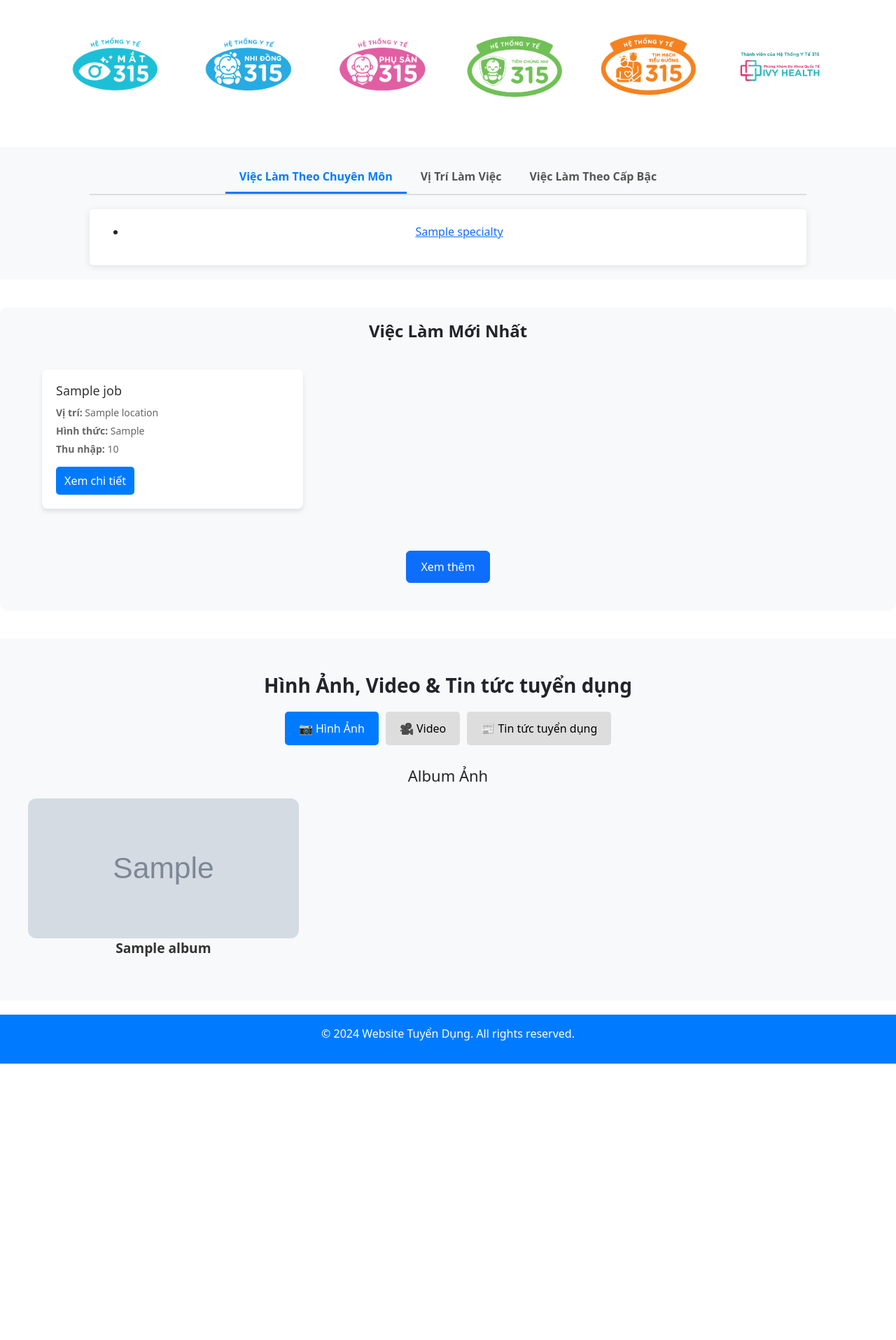
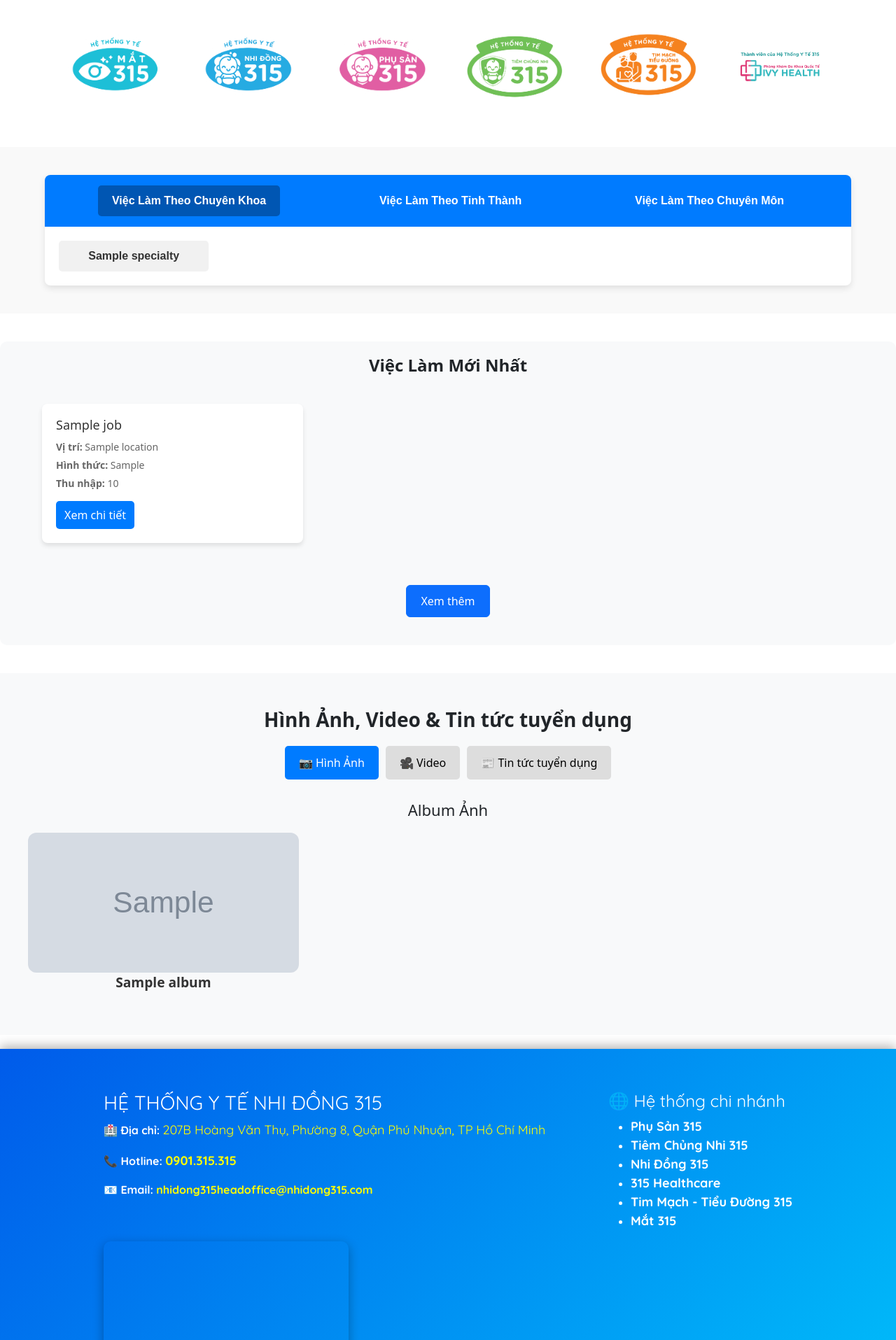
Before and after one commit to trieuvuong262/recruitment_project, a Django app: template home/templates/home/home.html in a window 1280 px wide. Shown: the part 2507-4422 px from the top of the page at 70% size. Before the commit the page ends 4027 px from the top, so only its background shows below. Run offline with Django 5.2, Linux system fonts and the light colour scheme; tables that the repository leaves empty hold one stand-in row (values such as "Sample post"); the template is opened without the code that fills it: values that come from a table or form of the project are taken from there, most other values are stand-ins (such as "Sample title", 1, 10 or a date in 2020); grey boxes marked "Sample" are stand-in pictures; data that the repository does not hold is empty; some libraries are stand-ins or nearby versions; grey boxes are pictures that could not be loaded.

Commit message:
Initial commit

```diff
--- /dev/null
+++ b/home/static/css/footer.css
@@ -0,0 +1,118 @@
+footer {
+    background: linear-gradient(135deg, #005bea, #00c6fb);
+    color: white;
+    padding: 40px 0;
+    text-align: center;
+    font-family: 'Quicksand', sans-serif;
+    box-shadow: 0px -4px 15px rgba(0, 0, 0, 0.3);
+    position: relative;
+    overflow: visible;
+}
+
+/* Hiệu ứng ánh sáng chạy ngang */
+footer::before {
+    content: "";
+    position: fixed; /* Đặt vị trí cố định */
+    top: 0;
+    left: -100%;
+    width: 100%;
+    height: 100%;
+    background: rgba(255, 255, 255, 0.1);
+    transform: skewX(-30deg);
+    animation: shine 5s infinite linear;
+    pointer-events: none; /* Ngăn không cho nó tương tác với chuột */
+    z-index: -1; /* Đảm bảo nó không che khuất nội dung */
+}
+
+
+.footer-container {
+    display: flex;
+    justify-content: space-between;
+    align-items: flex-start;
+    flex-wrap: wrap;
+    max-width: 80%;
+    margin: auto;
+    padding: 20px;
+    text-align: left;
+}
+
+
+
+@keyframes fadeInUp {
+    0% { opacity: 0; transform: translateY(50px); }
+    100% { opacity: 1; transform: translateY(0); }
+}
+
+/* Chỉnh phần mạng xã hội đẹp hơn */
+
+
+.footer-social:hover {
+    transform: scale(1.05);
+}
+
+/* Hiệu ứng hover cho link */
+.footer-links ul li a {
+    color: white;
+    text-decoration: none;
+    font-weight: bold;
+    font-size: 18px;
+    transition: all 0.3s ease-in-out;
+    display: flex;
+    align-items: center;
+}
+
+.footer-links ul li a:hover {
+    color: yellow;
+    transform: scale(1.1) rotate(2deg);
+    text-shadow: 0px 0px 10px rgba(255, 255, 0, 0.8);
+}
+
+/* Căn chỉnh và hiệu ứng iframe */
+.footer-social iframe {
+    width:350px;   /* Kích thước chiều rộng của iframe (biểu tượng xã hội) */
+    height: 350px;  /* Kích thước chiều cao của iframe */
+    display: block;
+    border-radius: 10px;
+    box-shadow: 0px 5px 15px rgba(0, 0, 0, 0.3);
+    transition: transform 0.3s ease-in-out;
+}
+
+.footer-social iframe:hover {
+    transform: scale(1.1);
+}
+.footer-address {
+    color: yellow;  /* Màu sắc cho địa chỉ */
+    font-size: 14px;
+    line-height: 1.6;
+    font-size: 18px;
+
+  }
+
+  /* Định dạng cho số điện thoại */
+  .footer-phone {
+    color: yellow;  /* Màu cho số điện thoại */
+    font-weight: bold;
+    text-decoration: none;
+    font-size: 18px;
+
+  }
+
+  .footer-phone:hover {
+    text-decoration: underline;
+  }
+
+  /* Định dạng cho email */
+  .footer-email {
+    color: yellow;  /* Màu cho email */
+    font-weight: bold;
+    text-decoration: none;
+  }
+
+  .footer-email:hover {
+    text-decoration: underline;
+  }
+  .footer-iframe-container iframe {
+    width: 100%; /* Đảm bảo iframe chiếm toàn bộ chiều rộng */
+    height: 750px; /* Chiều cao của iframe là 1000px */
+    box-shadow: 0px 5px 15px rgba(0, 0, 0, 0.3); /* Thêm hiệu ứng bóng đổ */
+}
--- a/home/static/css/job.css
+++ b/home/static/css/job.css
@@ -65,58 +65,87 @@
 
 
 /* ------------------------------------------------------------*/
+/* Tổng thể phần lọc việc làm */
 .job-home-filter-section {
-    background-color: #f8f9fa;
-    padding: 20px 0;
+    padding: 40px 0;
+    background-color: #f9f9f9;
+    font-family: Arial, sans-serif;
 }
 
+/* Container chính */
 .job-home-filter-container {
-    width: 80%;
+    max-width: 90%;
     margin: auto;
-    text-align: center;
+    background: #fff;
+    border-radius: 8px;
+    box-shadow: 0 4px 10px rgba(0, 0, 0, 0.1);
+    overflow: hidden;
 }
 
+/* Tabs danh mục */
 .job-home-filter-tabs {
     display: flex;
-    justify-content: center;
+    background: #007bff;
+    padding: 15px;
+    justify-content: space-around;
     list-style: none;
-    padding: 0;
-    margin-bottom: 20px;
-    border-bottom: 2px solid #ddd;
+    margin: 0;
 }
 
 .job-home-filter-tab {
+    color: white;
+    font-size: 16px;
+    font-weight: bold;
+    cursor: pointer;
     padding: 10px 20px;
-    cursor: pointer;
-    font-weight: bold;
-    color: #555;
-    transition: all 0.3s ease;
-    border-bottom: 3px solid transparent;
+    border-radius: 5px;
+    transition: background 0.3s;
 }
 
 .job-home-filter-tab:hover,
 .job-home-filter-tab.active {
-    color: #007bff;
-    border-bottom: 3px solid #007bff;
+    background: #0056b3;
 }
 
+/* Nội dung tab */
 .job-home-filter-content {
     padding: 20px;
-    background-color: white;
-    border-radius: 5px;
-    box-shadow: 0 2px 10px rgba(0, 0, 0, 0.1);
 }
 
+/* Ẩn tab khi không active */
 .job-home-filter-tab-content {
     display: none;
-    animation: fadeIn 0.3s ease-in-out;
 }
 
 .job-home-filter-tab-content.active {
     display: block;
 }
 
-@keyframes fadeIn {
-    from { opacity: 0; transform: translateY(10px); }
-    to { opacity: 1; transform: translateY(0); }
+/* Chia danh sách thành 5 cột */
+.job-home-filter-tab-content ul {
+    display: grid;
+    grid-template-columns: repeat(5, 1fr); /* Chia thành 5 cột */
+    gap: 10px;
+    list-style: none;
+    padding: 0;
+    margin: 0;
 }
+
+.job-home-filter-tab-content ul li {
+    background: #f1f1f1;
+    padding: 10px;
+    border-radius: 5px;
+    text-align: center;
+    transition: background 0.3s;
+}
+
+.job-home-filter-tab-content ul li:hover {
+    background: #e0e0e0;
+}
+
+.job-home-filter-tab-content ul li a {
+    text-decoration: none;
+    color: #333;
+    font-weight: bold;
+    display: block;
+}
--- a/home/static/css/style.css
+++ b/home/static/css/style.css
@@ -4,6 +4,8 @@
     margin: 0;
     display: flex;
     flex-direction: column;
+
+    font-family: 'Quicksand', sans-serif;
 }
 .ck-content {
     color: #000000 !important;  /* Chữ mặc định màu đen */
@@ -13,11 +15,7 @@
     flex-grow: 1;
 }
 
-footer {
-    background: #f8f9fa;
-    padding: 20px;
-    text-align: center;
-}
+
 .container {
     width: 80%;
     margin: auto;
--- a/home/static/js/gallery.js
+++ b/home/static/js/gallery.js
@@ -1,4 +1,5 @@
 document.addEventListener("DOMContentLoaded", function () {
+    // Slider Swiper
     document.querySelectorAll(".album-slider").forEach((slider) => {
         new Swiper(slider, {
             loop: true,
@@ -12,21 +13,22 @@
             },
         });
     });
+
+    // Mở các tab gallery
+    window.openGalleryTab = function(tabName) {
+        document.querySelectorAll('.gallery-tab-content').forEach((tab) => {
+            tab.style.display = 'none';
         });
-function openGalleryTab(tabName) {
-    document.querySelectorAll('.gallery-tab-content').forEach((tab) => {
-        tab.style.display = 'none'
-    })
-    document.getElementById(tabName).style.display = 'block'
+        document.getElementById(tabName).style.display = 'block';
 
         document.querySelectorAll('.gallery-tab-btn').forEach((btn) => {
-        btn.classList.remove('active')
-    })
-    event.currentTarget.classList.add('active')
-}
-// document.getElementById('gallery-images').style.display = 'block'
+            btn.classList.remove('active');
+        });
+        event.currentTarget.classList.add('active');
+    };
 
-function openVideoLightbox(videoUrl) {
+    // Mở video trong lightbox
+    window.openVideoLightbox = function(videoUrl) {
         let lightbox = document.getElementById('video-lightbox');
         let lightboxVideo = document.getElementById('lightbox-video');
 
@@ -40,12 +42,14 @@
             }
             lightboxVideo.src = videoUrl + "?autoplay=1";
         }, 100);
-}
+    };
 
-function closeVideoLightbox() {
+    // Đóng lightbox video
+    window.closeVideoLightbox = function() {
         let lightbox = document.getElementById('video-lightbox');
         let lightboxVideo = document.getElementById('lightbox-video');
 
         lightbox.style.display = "none";
-    setTimeout(() => { lightboxVideo.src = ""; }, 100); // Đợi 300ms rồi reset URL để dừng video
-}
+        setTimeout(() => { lightboxVideo.src = ""; }, 100); // Đợi 100ms rồi reset URL để dừng video
+    };
+});
--- a/home/static/js/job-home-filter.js
+++ b/home/static/js/job-home-filter.js
@@ -0,0 +1,18 @@
+document.addEventListener("DOMContentLoaded", function () {
+    const tabs = document.querySelectorAll(".job-home-filter-tab");
+    const contents = document.querySelectorAll(".job-home-filter-tab-content");
+
+    tabs.forEach(tab => {
+        tab.addEventListener("click", function () {
+            tabs.forEach(t => t.classList.remove("active"));
+            contents.forEach(c => c.classList.remove("active"));
+
+            this.classList.add("active");
+            document.getElementById(this.dataset.tab).classList.add("active");
+
+        });
+
+    });
+
+
+});
--- a/home/templates/home/base.html
+++ b/home/templates/home/base.html
@@ -5,6 +5,7 @@
   <link rel="stylesheet" href="{% static 'css/banner.css' %}" />
   <link rel="stylesheet" href="{% static 'css/job.css' %}" />
   <link rel="stylesheet" href="{% static 'css/job_list.css' %}" />
+  <link rel="stylesheet" href="{% static 'css/footer.css' %}" type="text/css" />
 
   <link rel="stylesheet" href="{% static 'css/job_detail.css' %}" />
   <link rel="stylesheet" href="{% static 'css/apply.css' %}" />
@@ -13,15 +14,13 @@
   <link rel="stylesheet" href="{% static 'css/introduce.css' %}" />
   <link rel="stylesheet" href="{% static 'css/menubar.css' %}" type="text/css" />
   <link rel="stylesheet" href="{% static 'css/news.css' %}" />
-  <link rel="stylesheet" href="https://cdn.jsdelivr.net/npm/swiper@9/swiper-bundle.min.css">
-
+  <link rel="stylesheet" href="https://cdn.jsdelivr.net/npm/swiper@9/swiper-bundle.min.css" />
 {% endblock %}
 {% block js %}
-<script src="https://cdn.jsdelivr.net/npm/swiper@9/swiper-bundle.min.js"></script>
+  <script src="https://cdn.jsdelivr.net/npm/swiper@9/swiper-bundle.min.js"></script>
   <script src="{% static 'js/gallery.js' %}" defer></script>
   <script src="{% static 'js/apply.js' %}" defer></script>
   <script src="{% static 'js/job-home-filter.js' %}" defer></script>
-
 
   <link href="https://fonts.googleapis.com/css2?family=Cabin&family=Quicksand:wght@400;700&display=swap" rel="stylesheet" />
   <link href="https://cdn.jsdelivr.net/npm/bootstrap@5.3.3/dist/css/bootstrap.min.css" rel="stylesheet" />
@@ -81,10 +80,62 @@
 
       {% endblock %}
     </main>
-    <footer>
-      <div class="container">
-        <p>© 2024 Website Tuyển Dụng. All rights reserved.</p>
+  </body>
+  <footer>
+    <div class="footer-container">
+      <div class="footer-content">
+        <h3>HỆ THỐNG Y TẾ NHI ĐỒNG 315</h3>
+        <p>
+          <strong>🏥 Địa chỉ:</strong>
+          <span class="footer-address">207B Hoàng Văn Thụ, Phường 8, Quận Phú Nhuận, TP Hồ Chí Minh</span>
+        </p>
+        <p>
+          <strong>📞 Hotline:</strong>
+          <a href="tel:0901315315" class="footer-phone">0901.315.315</a>
+        </p>
+        <p>
+          <strong>📧 Email:</strong>
+          <a href="mailto:nhidong315headoffice@nhidong315.com" class="footer-email">nhidong315headoffice@nhidong315.com</a>
+        </p>
       </div>
-    </footer>
-  </body>
+      <div class="footer-links">
+        <h4>🌐 Hệ thống chi nhánh</h4>
+        <ul>
+          <li><a href="https://www.phusan315.com/" target="_blank">Phụ Sản 315</a></li>
+          <li><a href="https://www.tiemchungnhi315.com/" target="_blank">Tiêm Chủng Nhi 315</a></li>
+          <li><a href="https://www.nhidong315.com/" target="_blank">Nhi Đồng 315</a></li>
+          <li><a href="https://315healthcare.com/" target="_blank">315 Healthcare</a></li>
+          <li><a href="https://www.timmachtieuduong315.com/" target="_blank">Tim Mạch - Tiểu Đường 315</a></li>
+          <li><a href="https://www.mat315.com/" target="_blank">Mắt 315</a></li>
+        </ul>
+      </div>
+      <div class="footer-social"></div>  <!-- Thêm phần tử này để chứa iframe -->
+      <script>
+        document.addEventListener("DOMContentLoaded", function () {
+          try {
+            var iframe = document.createElement("iframe");
+            iframe.src = "https://www.facebook.com/plugins/page.php?href=https://www.facebook.com/tuyendungnhidong315&tabs=timeline&width=400&height=400&small_header=false&adapt_container_width=true&hide_cover=false&show_facepile=true&appId";
+            iframe.width = "350";
+            iframe.height = "350";
+            iframe.style = "border:none;overflow:hidden;border-radius:10px;box-shadow: 0px 5px 15px rgba(0, 0, 0, 0.3);";
+            iframe.scrolling = "no";
+            iframe.frameborder = "0";
+            iframe.allowfullscreen = "true";
+            iframe.allow = "autoplay; clipboard-write; encrypted-media; picture-in-picture; web-share";
+
+            if (iframe) {
+              document.querySelector(".footer-social").appendChild(iframe);  // Thêm iframe vào footer
+            }
+          } catch (error) {
+            console.error("Không thể tạo hoặc hiển thị iframe:", error);
+          }
+        });
+      </script>
+
+    </div>
+
+  </footer>
+  <div class="footer-iframe-container" style="margin-top: 10px;">
+    <iframe src="https://map-medical-315.vercel.app/" ></iframe>
+  </div>
 </html>
--- a/home/templates/home/home.html
+++ b/home/templates/home/home.html
@@ -107,9 +107,9 @@
   <section class="job-home-filter-section">
     <div class="job-home-filter-container">
         <ul class="job-home-filter-tabs">
-            <li class="job-home-filter-tab active" data-tab="job-home-filter-specialty">Việc Làm Theo Chuyên Môn</li>
-            <li class="job-home-filter-tab" data-tab="job-home-filter-location">Vị Trí Làm Việc</li>
-            <li class="job-home-filter-tab" data-tab="job-home-filter-level">Việc Làm Theo Cấp Bậc</li>
+            <li class="job-home-filter-tab active" data-tab="job-home-filter-specialty">Việc Làm Theo Chuyên Khoa</li>
+            <li class="job-home-filter-tab" data-tab="job-home-filter-location">Việc Làm Theo Tỉnh Thành</li>
+            <li class="job-home-filter-tab" data-tab="job-home-filter-expertise">Việc Làm Theo Chuyên Môn</li>
         </ul>
         <div class="job-home-filter-content">
             <!-- Tab: Việc Làm Theo Chuyên Môn -->
@@ -131,10 +131,10 @@
             </div>
 
             <!-- Tab: Việc Làm Theo Cấp Bậc -->
-            <div id="job-home-filter-level" class="job-home-filter-tab-content">
+            <div id="job-home-filter-expertise" class="job-home-filter-tab-content">
                 <ul>
-                    {% for level in levels %}
-                        <li><a href="{% url 'job_list' %}?level={{ level }}">{{ level }}</a></li>
+                    {% for expertise in expertises %}
+                        <li><a href="{% url 'job_list' %}?expertise={{ expertise }}">{{ expertise }}</a></li>
                     {% endfor %}
                 </ul>
             </div>
--- a/job/models.py
+++ b/job/models.py
@@ -25,7 +25,7 @@
         ('Sản Phụ Khoa 315', 'Sản Phụ Khoa 315'),
         ('Tim Mạch Tiểu Đường 315', 'Tim Mạch Tiểu Đường 315'),
         ('Mắt 315', 'Mắt 315'),
-        ('Phòng Khám Đa Khoa Quốc Tế IVYHEALTH', 'Phòng Khám Đa Khoa Quốc Tế IVYHEALTH'),
+        ('Đa Khoa Quốc Tế IVYHEALTH', 'Đa Khoa Quốc Tế IVYHEALTH'),
         ('Tiêm Chủng', 'Tiêm Chủng'),
         ('Văn Phòng', 'Văn Phòng'),
     ]
--- a/job/views.py
+++ b/job/views.py
@@ -7,7 +7,9 @@
 
 def job_detail(request, slug):
     job = get_object_or_404(Job, slug=slug)
-    return render(request, "job/job_detail.html", {"job": job})
+    related_jobs = Job.objects.filter(specialty=job.specialty).exclude(id=job.id)[:3]
+
+    return render(request, "job/job_detail.html", {"job": job,"related_jobs": related_jobs})
 
 def job_list(request):
     jobs = Job.objects.all()
```
Also changed, not shown: home/static/css/job_detail.css (+69 -1 lines), home/views.py (+15 -15 lines), job/templates/job/job_detail.html (+19 -4 lines), job/migrations/0014_alter_job_specialty.py (added). Lines whose indentation alone changed are shown as unchanged.
